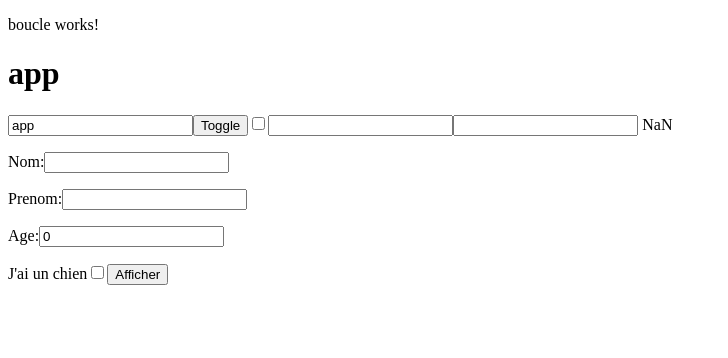
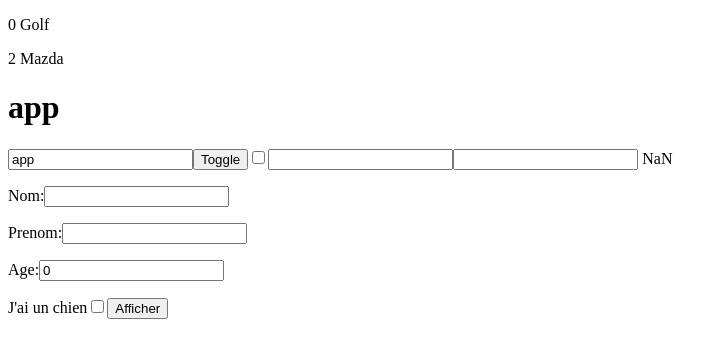
Before and after one commit to SelmaMuzevic/ng-learning, an Angular app: page / in a window 1280 px wide. Shown: the top 358 px of the page, without its empty margins (0-728 px from the left). Built offline with nearby package versions, Linux system fonts and the light colour scheme.

Commit message:
rajout des commentaires

```diff
--- a/src/app/boucle/boucle.component.html
+++ b/src/app/boucle/boucle.component.html
@@ -1,3 +1,11 @@
-<p>
-  boucle works!
-</p>
+<!--On utilise ngFor pour boucler sur des listes d'éléments. On peut récupérer en plus certaines variables de la boucle type index/even/odd/first/last
+Le *ngFor répétera l'élément html autant de fois qu'il y a d'item dans le tableau -->
+<!-- Les balises html ne peuvent avoir qu'un seul attribut avec un * devant -->
+<ng-container *ngFor="let item of tableau; index as clef; even as pair">
+
+    <!-- Le *ngIf calcul ou non un élément selon si sa valeur est true ou false. Contrairement au [hidden] qui ne fait que cacher l'élément via du css, un élément avec un *ngIf="false" n'existera tout simplement pas dans le DOM (et donc ne sera pas calculé par angular) -->
+    <p *ngIf="pair">
+        {{clef}} {{item}}
+    </p>
+
+</ng-container>
--- a/src/app/boucle/boucle.component.ts
+++ b/src/app/boucle/boucle.component.ts
@@ -7,6 +7,7 @@
 })
 export class BoucleComponent implements OnInit {
   tableau:string[] = ["Golf", "Jaguar", "Mazda", "Peugeot"];
+
   constructor() { }
 
   ngOnInit() {
```
